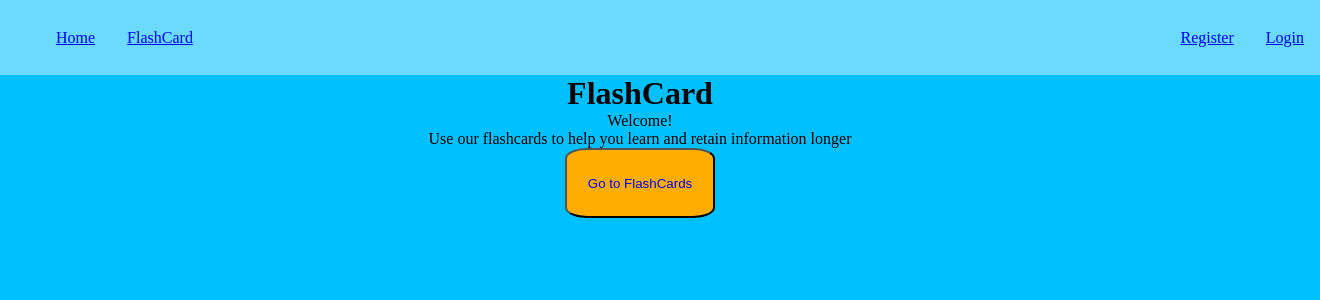
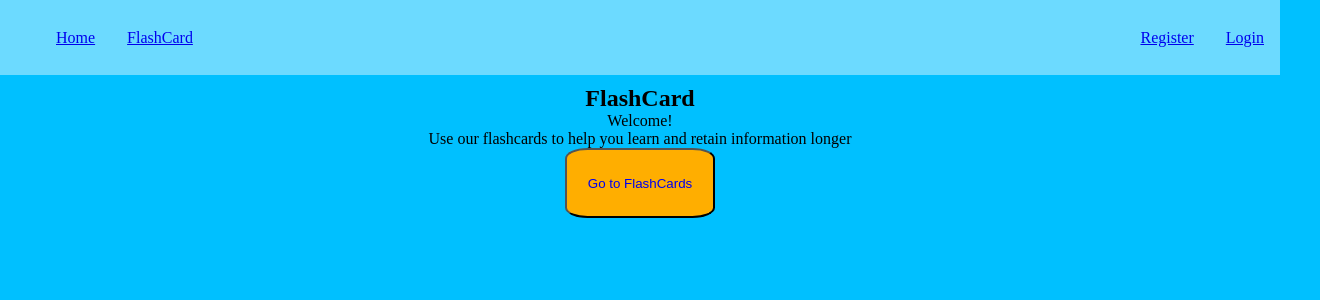
Before and after one commit to Thiefstep/Lap3, a React (Vite) app in the folder client/: page / in a window 1280 px wide. Shown: the top 300 px of the page, 1320 px wide, since content can reach past the window. Built offline with nearby package versions, Linux system fonts and the light colour scheme.

Commit message:
Css and stages added

```diff
--- a/client/src/assets/app.css
+++ b/client/src/assets/app.css
@@ -1,4 +1,9 @@
 *{margin:0}
+
+header{
+    max-width: 100%;
+
+}
 
 body {
     background-color: #00C0FF;
@@ -18,18 +23,17 @@ li{
 .nav-list{
     background-color: #6CDAFF;
     height: 75px;
-    width: 100%;
+    max-width: 100%;
     text-decoration: none;
     list-style: none;
     display: flex;
     align-items: center;
-    float: left;
 }
 
 .nav-right{
 
     list-style: none;
-    width: 85%;
+    width: 100%;
     display:flex;
     justify-content: flex-end;
 
@@ -97,7 +101,12 @@ li{
     padding: 15px;
 }
 
-
 .home{
+    max-width: 100%;
+    padding: 10px;
+    display: flex;
+    justify-content: center;
+    align-items: center;
     text-align: center;
+    flex-direction: column;
 }
--- a/client/src/components/PageWrapper/index.jsx
+++ b/client/src/components/PageWrapper/index.jsx
@@ -5,7 +5,7 @@ const style = ({ isActive }) => ({ color: isActive ? '#2B061E': '#875053'})
 
 const PageWrapper = () =>{
     return<>
-    <header>
+    <header >
         <ul className='nav-list'>
             <li>
                 <NavLink to='/' styles={style}>Home</NavLink>
@@ -22,8 +22,10 @@ const PageWrapper = () =>{
                 </li>
             </ul>
         </ul>
-        <Outlet />
     </header>
+    <article>
+    <Outlet />
+    </article>
     </>
 }
 
--- a/client/src/pages/Flashcard/index.jsx
+++ b/client/src/pages/Flashcard/index.jsx
@@ -2,9 +2,9 @@ import React from "react";
 import { Card } from "../../components";
 
 const Flashcard = () => {
-    return<>
+    return<main>
         <Card/>
-    </>
+    </main>
 }
 
 export default Flashcard
--- a/client/src/pages/LoginPage/index.jsx
+++ b/client/src/pages/LoginPage/index.jsx
@@ -2,7 +2,7 @@ import React from "react";
 import { NavLink } from "react-router-dom";
 
 const LoginPage = () => {
-    return<>
+    return<main>
 
         <form action='login'>
             <h1>Login Page</h1>
@@ -13,7 +13,7 @@ const LoginPage = () => {
             <input type='submit' value='Login' />
             <p>Don't have an account?<NavLink to='/register'>Register</NavLink></p>
         </form>
-    </>
+    </main>
 }
 
 export default LoginPage
--- a/client/src/pages/NotFound/index.jsx
+++ b/client/src/pages/NotFound/index.jsx
@@ -2,10 +2,10 @@ import React from 'react';
 import { Link } from 'react-router-dom';
 
 const NotFound = () => {
-    return <>
+    return <main>
         <h1>404: Page not found</h1>
         <Link to="/">Return Home</Link>
-    </>
+    </main>
 };
 
 export default NotFound;
--- a/client/src/pages/RegisterPage/index.jsx
+++ b/client/src/pages/RegisterPage/index.jsx
@@ -2,20 +2,20 @@ import React from "react";
 import { NavLink } from "react-router-dom";
 
 const RegisterPage = () => {
-    return<div>
+    return<main>
 
     <form action='login'>
         <h1>Login Page</h1>
         <label for='username'>Username</label>
-        <input type='text' id='username' name='username' required />
+        <input type='text' id='username' name='username' required /
+        ><label for='Email'>Email</label>
         <input type='email' id='email' name='email' required />
-        <input type='submit' value='Register' />
         <label for='password'>Password</label>
         <input type='password' id='password' name='password' required />
-        <label for='Email'>Email</label>
+        <input type='submit' value='Register' />
         <p>Have an account already?<NavLink to='/login'>Login</NavLink></p>
     </form>
-</div>
+</main>
 }
 
 export default RegisterPage
```
